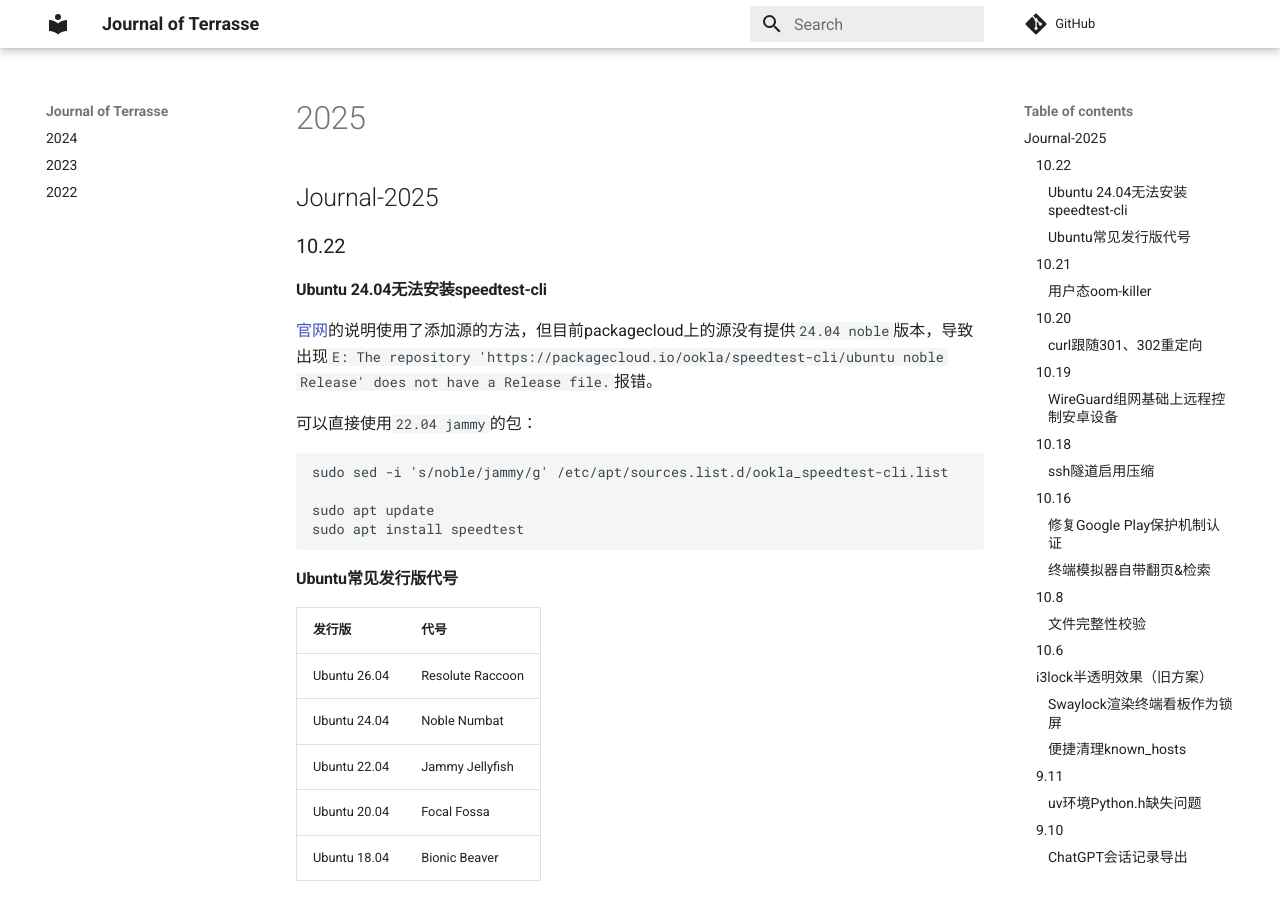
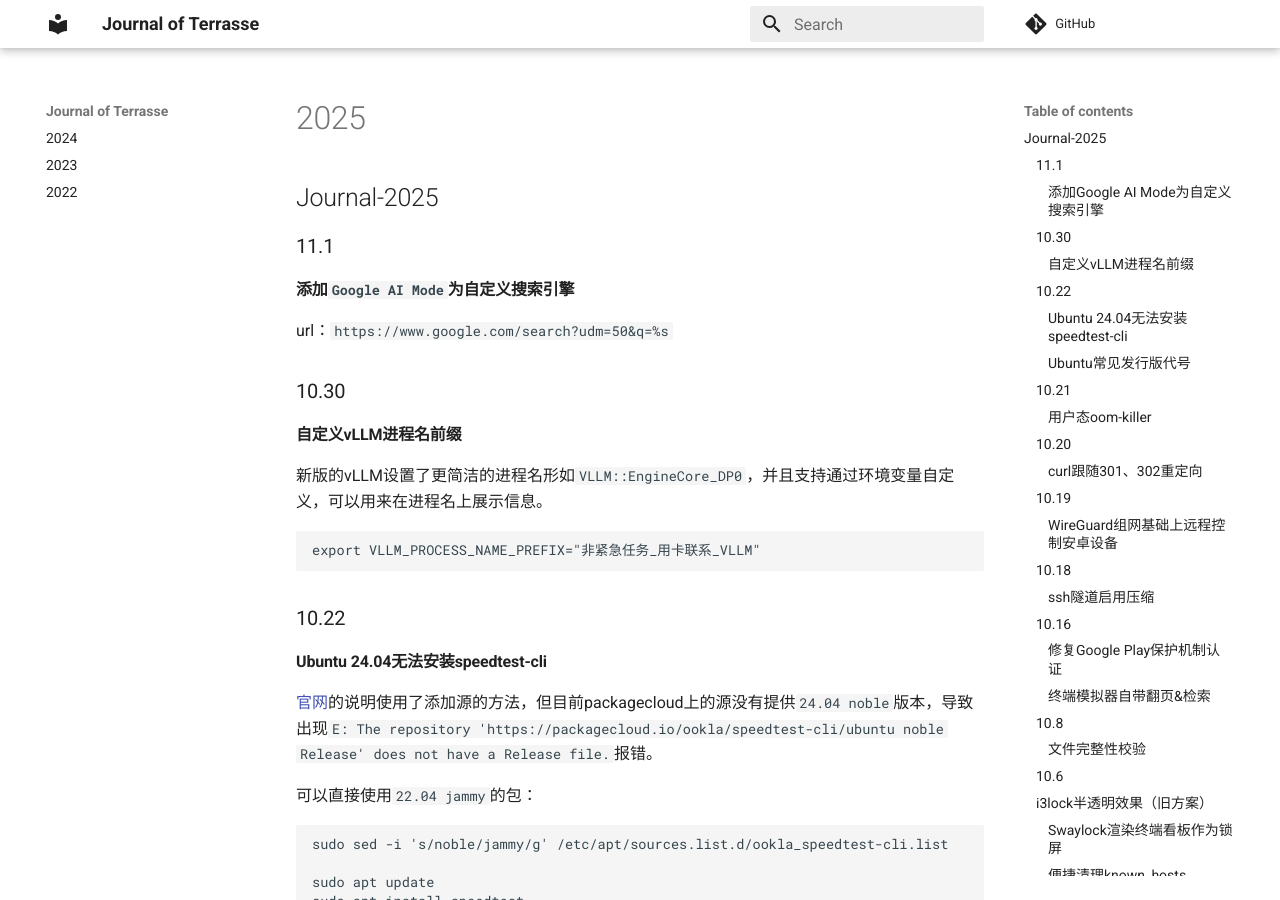
Before and after one commit to Jerry-Terrasse/journal, an MkDocs documentation site: the page built from docs/2025.md, in a window 1280 px wide and 900 px high. Built offline with MkDocs 1.6.1 and Material for MkDocs 9.7.7, drawn with Linux system fonts in a browser that asks for light colours; comment, search, counter and statistics services are not loaded.

Commit message:
update (Sat Nov  1 03:15:58 PM CST 2025)

````diff
--- a/docs/2025.md
+++ b/docs/2025.md
@@ -1,4 +1,20 @@
 ## Journal-2025
+
+### 11.1
+
+#### 添加`Google AI Mode`为自定义搜索引擎
+
+url：`https://www.google.com/search?udm=50&q=%s`
+
+### 10.30
+
+#### 自定义vLLM进程名前缀
+
+新版的vLLM设置了更简洁的进程名形如`VLLM::EngineCore_DP0`，并且支持通过环境变量自定义，可以用来在进程名上展示信息。
+
+```shell
+export VLLM_PROCESS_NAME_PREFIX="非紧急任务_用卡联系_VLLM"
+```
 
 ### 10.22
 
````
